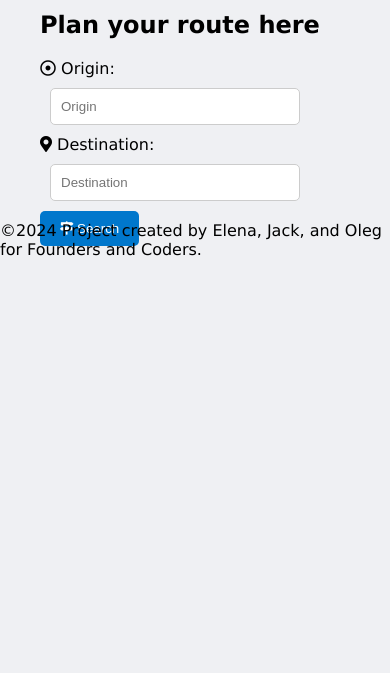
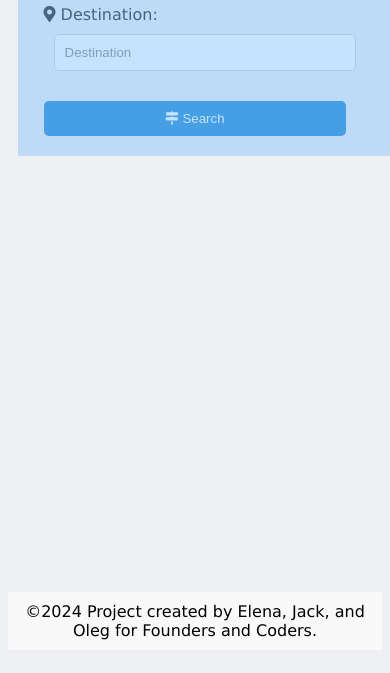
Before and after one commit to fac30/tourism-app, a website: page public/index.html in a window 390 px wide. Shown: the part 187-860 px from the top of the page. Drawn offline with Linux system fonts and the light colour scheme; no server answers.

Commit message:
style google map updated

```diff
--- a/public/index.html
+++ b/public/index.html
@@ -25,7 +25,7 @@
             <li><a href="https://github.com/fac30/tourism-app" target="_blank">ABOUT</a></li>
         </ul>
     </nav>
-
+    <main>
         <div class="container-fluid">
             <h1>UK Tourist Journey</h1>
             <h2>Plan your route here</h2>
@@ -37,7 +37,8 @@
                 <input type="text" id="from" placeholder="Origin" class="form-control"><br>
                 <label for="to"><i class="fas fa-map-marker-alt"></i> Destination:</label><br>
                 <input type="text" id="to" placeholder="Destination" class="form-control">
-            <button class="btn" onclick="calculateRouteAndDisplayTouristicPlaces();"><i class="fas fa-map-signs"></i>
+                <button class="btn" onclick="calculateRouteAndDisplayTouristicPlaces();"><i
+                        class="fas fa-map-signs"></i>
                     Search</button>
             </div>
             <section id="touristic-places" style="display: none;">
@@ -51,8 +52,8 @@
             <div id="output"></div>
             <div id="googleMap" aria-label="Google Map" role="application"></div>
         </section>
-
-    <footer>&copy;2024 Project created by Elena, Jack, and Oleg for Founders and Coders.</footer>
+    </main>
+    <footer class="footer">&copy;2024 Project created by Elena, Jack, and Oleg for Founders and Coders.</footer>
 
     <script src="main.js"></script>
 </body>
--- a/public/main.js
+++ b/public/main.js
@@ -147,6 +147,7 @@ async function fetchNearbyPlaces(location, radius) {
 
 // Call function to fetch nearby places after its definition
 fetchNearbyPlaces("London", 10000); // Example call with default location and radius
+// fetchNearbyPlaces(location, radius);
 
 
 // Define function to get coordinates by location using server-side endpoint
--- a/public/styles.css
+++ b/public/styles.css
@@ -1,11 +1,19 @@
+* {
+    box-sizing: border-box;
+}
+
 body {
     font-family: Verdana, Geneva, Tahoma, sans-serif;
     background-color: #eff0f3;
-    margin: 0;
-    padding: 0;
     display: flex;
     flex-direction: column;
     min-height: 100vh;
+}
+
+/* Main content */
+main {
+    flex: 1;
+    /* Allow main content to grow to fill remaining space */
 }
 
 /* Typography */
@@ -152,9 +160,10 @@ nav ul li a:hover {
 
 /* Google Map */
 .map-google {
-    margin-top: -290px;
-    margin-left: 530px;
+    margin-top: -400px;
+    margin-left: 500px;
 }
+
 
 #googleMap {
     background-color: rgba(139, 197, 255, 0.5);
@@ -210,13 +219,14 @@ nav ul li a:hover {
     padding: 0;
     margin: 0;
 
+}
 
 /* Footer */
-    footer {
+.footer {
     background-color: #f9f9f9;
     padding: 10px;
     text-align: center;
-        margin-top: auto;
+    margin-top: 10px;
     margin-bottom: 15px;
     width: 100%;
     bottom: 0;
@@ -329,9 +339,9 @@ nav ul li a:hover {
     }
 
     #googleMap {
-            max-width: 100%;
+        max-width: 50%;
         height: 300px;
-            margin-left: -50px;
+        margin-left: 100px;
     }
 
     .nearby-place {
@@ -344,7 +354,7 @@ nav ul li a:hover {
     }
 
     #touristic-places {
-            max-width: 250px;
+        max-width: 150px;
         margin-left: 0;
     }
 
@@ -352,6 +362,10 @@ nav ul li a:hover {
         list-style: none;
         padding: 0;
         margin: 0;
+    }
+
+    .footer {
+        width: 100%
     }
 }
 
```
Lines whose indentation alone changed are shown as unchanged.
